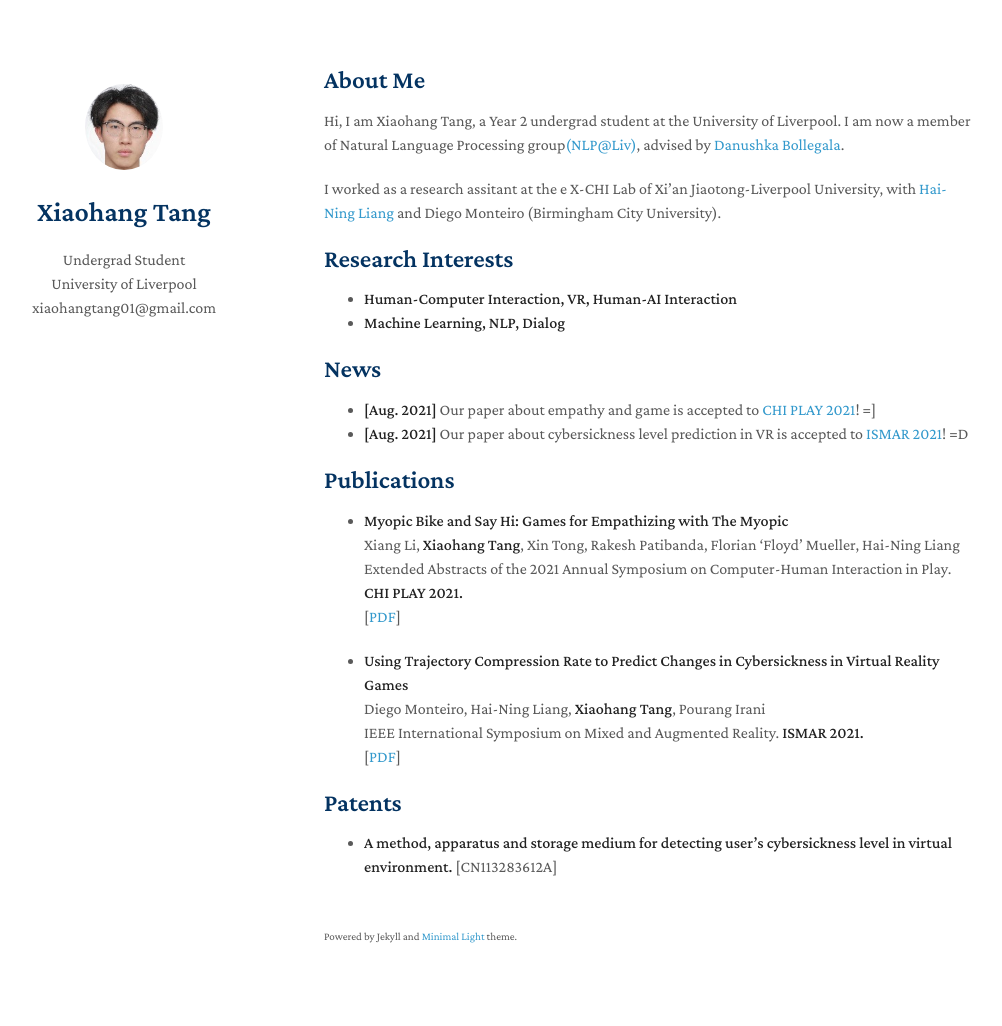
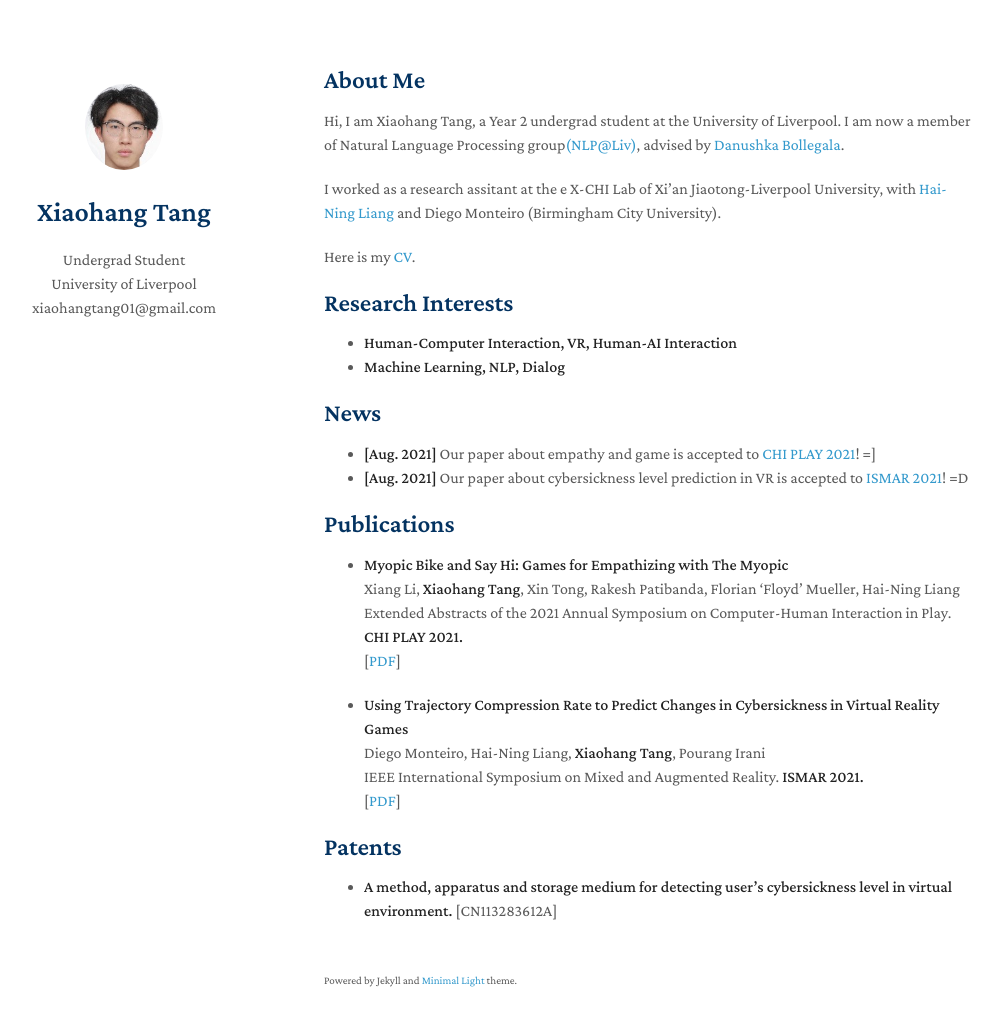
Before and after one commit to xiaohang-tang/xiaohang-tang.github.io, a Jekyll site: the page built from index.md, in a window 1280 px wide and 1061 px high. Shown: the top 1026 px of the window, without its empty margins (146-1148 px from the left). Built offline with Jekyll 4.4.1, drawn with Linux system fonts in a browser that asks for light colours; nearby versions of some CDN libraries; a style sheet for code colours, icons or effects is not loaded; our own code applies the rules of GitHub Pages for plain Markdown files.

Commit message:
Update index.md

```diff
--- a/index.md
+++ b/index.md
@@ -7,6 +7,8 @@ layout: homepage
 Hi, I am Xiaohang Tang, a Year 2 undergrad student at the University of Liverpool. I am now a member of Natural Language Processing group[(NLP@Liv)](https://sites.google.com/site/complingliv/), advised by [Danushka Bollegala](http://danushka.net/).
 
 I worked as a research assitant at the e X-CHI Lab of Xi'an Jiaotong-Liverpool University, with [Hai-Ning Liang](https://www.xjtlu.edu.cn/en/departments/academic-departments/school-of-advanced-technology/staff/haining-liang) and Diego Monteiro (Birmingham City University).
+
+Here is my [CV](https://github.com/xiaohang-tang/xiaohang-tang.github.io/raw/main/assets/css/xiaohang_cv.pdf).
 
 ## Research Interests
 
```
